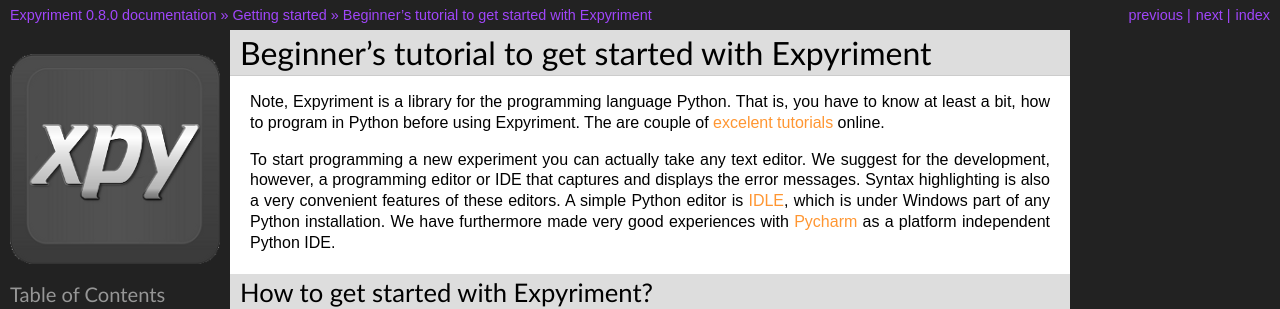
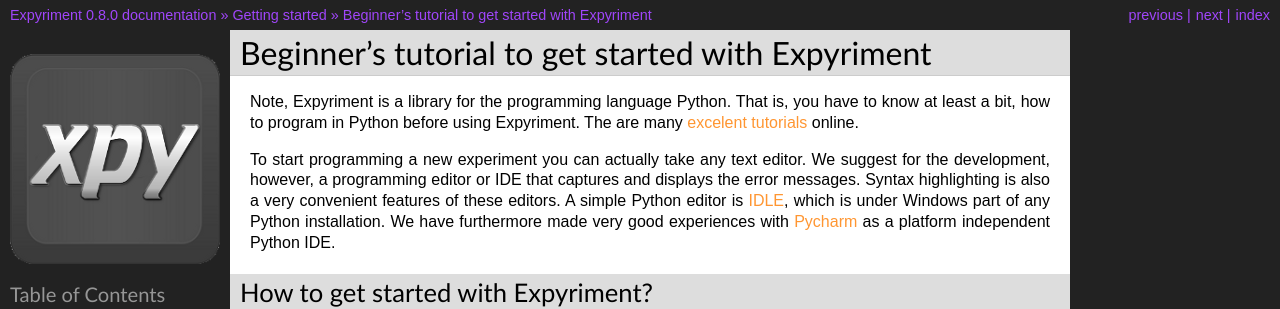
Before and after one commit to expyriment/expyriment, a Sphinx documentation site: the page built from documentation/sphinx/Tutorial.rst, in a window 1280 px wide and 900 px high. Shown: the top 309 px of the window. Built offline with Sphinx 7.4.7, drawn with Linux system fonts in a browser that asks for light colours; pages that are not in the unit, such as notebooks, are missing from menus.

Commit message:
Update Tutorial.rst

```diff
--- a/documentation/sphinx/Tutorial.rst
+++ b/documentation/sphinx/Tutorial.rst
@@ -3,7 +3,7 @@ Beginner's tutorial to get started with Expyriment
 
 Note, Expyriment is a library for the programming language Python.  That is,
 you have to know at least a bit, how to program in Python before using
-Expyriment. The are couple of `excelent tutorials`_ online.
+Expyriment. The are many `excelent tutorials`_ online.
 
 To start programming a new experiment you can actually take any text editor.
 We suggest for the development, however, a programming editor or IDE that
```
